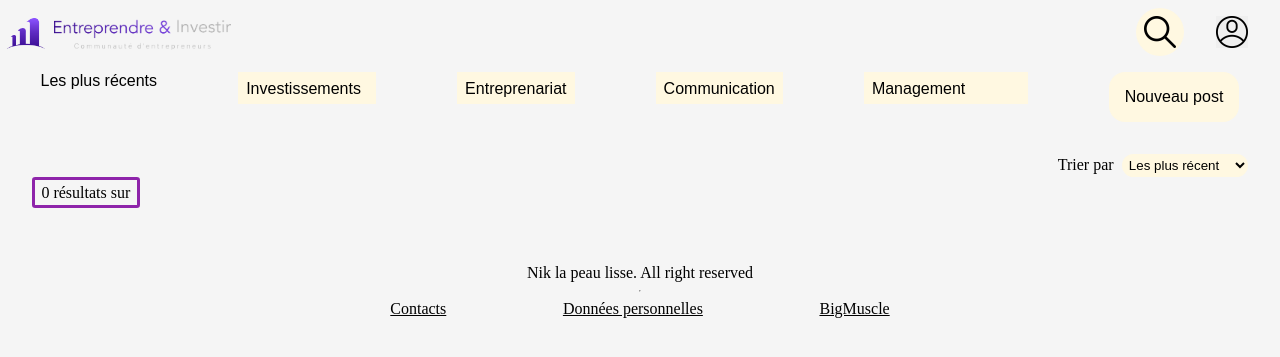
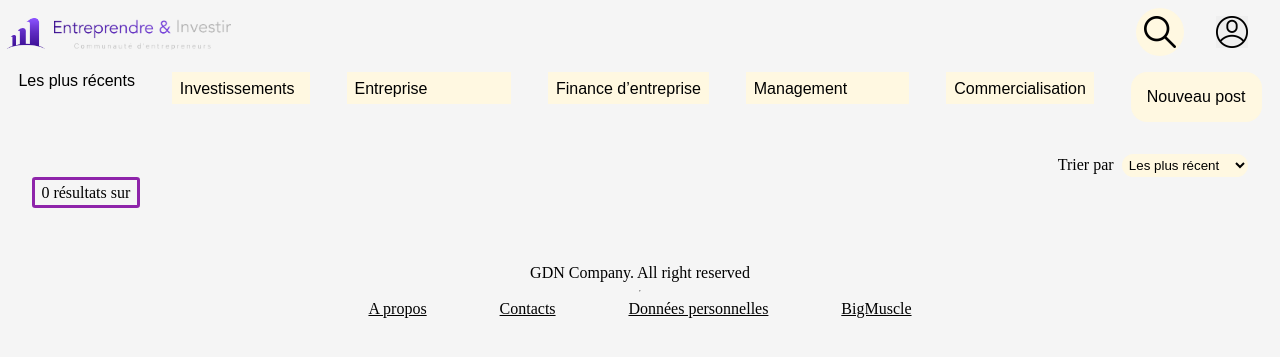
Before and after one commit to CyrilleStr/eforum, a Symfony app: template templates/post/list.html.twig in a window 1280 px wide. Shown: the top 357 px of the page. Run offline with Twig, Linux system fonts and the light colour scheme; the template is opened without the code that fills it, so the values that code supplies are empty; some libraries are stand-ins or nearby versions.

Commit message:
new categories

```diff
--- a/templates/base.html.twig
+++ b/templates/base.html.twig
@@ -47,36 +47,47 @@
             <nav>
                 <a class="nav-link" href="{{ path('list_posts') }}">Les plus récents</a>
                 <div class="dropdown-div">
-                    <a class="dropdown-btn" href="{{ path('list_posts', {catName:"Investissements"})}}">Investissements</a>
+                    <a class="dropdown-btn" href="{{ path('list_posts', {catName:"Placement"})}}">Investissements</a>
                     <div class="dropdown-item">
-                        <a class="dropdown-link" href="{{path('list_posts', {subCatName:"Bourse",catName:"Investissements"}) }}">Bourse</a>
-                        <a class="dropdown-link" href="{{path('list_posts', {subCatName:"Crypto-monnaies",catName:"Investissements"})}}">Crypto-monnaies</a>
-                        <a class="dropdown-link" href="{{path('list_posts', {subCatName:"Immobilier",catName:"Investissements"})}}">Immobilier</a>
-                        <a class="dropdown-link" href="{{path('list_posts', {subCatName:"Autres",catName:"Investissements"})}}">Autres</a>
+                        <a class="dropdown-link" href="{{path('list_posts', {subCatName:"Bourse",catName:"Placement"}) }}">Bourse</a>
+                        <a class="dropdown-link" href="{{path('list_posts', {subCatName:"Crypto-monnaies",catName:"Placement"})}}">Crypto-monnaies</a>
+                        <a class="dropdown-link" href="{{path('list_posts', {subCatName:"Immobilier",catName:"Placement"})}}">Immobilier</a>
+                        <a class="dropdown-link" href="{{path('list_posts', {subCatName:"Autres",catName:"Placement"})}}">Autres</a>
                     </div>
                 </div>
                 <div class="dropdown-div">
-                    <a class="dropdown-btn" href="{{ path('list_posts', {catName:"Entreprenariat"})}}">Entreprenariat</a>
+                    <a class="dropdown-btn" href="{{ path('list_posts', {catName:"Entreprise"})}}">Entreprise</a>
                     <div class="dropdown-item">
-                        <a class="dropdown-link" href="{{path('list_posts', {subCatName:"Création d'entreprise",catName:"Entreprenariat"}) }}">Bourse</a>
-                        <a class="dropdown-link" href="{{path('list_posts', {subCatName:"Comptabilité",catName:"Entreprenariat"})}}">Comptabilité</a>
-                        <a class="dropdown-link" href="{{path('list_posts', {subCatName:"Autres",catName:"Entreprenariat"})}}">Autres</a>
+                        <a class="dropdown-link" href="{{path('list_posts', {subCatName:"Création d’entreprise",catName:"Entreprise"}) }}">Création d’entreprise</a>
+                        <a class="dropdown-link" href="{{path('list_posts', {subCatName:"Branding",catName:"Entreprise"})}}">Branding</a>
+                        <a class="dropdown-link" href="{{path('list_posts', {subCatName:"Autres",catName:"Entreprise"})}}">Autres</a>
                     </div>
                 </div>
                 <div class="dropdown-div">
-                    <a class="dropdown-btn" href="{{ path('list_posts', {catName:"Communication"})}}">Communication</a>
+                    <a class="dropdown-btn" href="{{ path('list_posts', {catName:"Finance d’entreprise"})}}">Finance d’entreprise</a>
                     <div class="dropdown-item">
-                        <a class="dropdown-link" href="{{path('list_posts', {subCatName:"Marketing",catName:"Communication"}) }}">Marketing</a>
-                        <a class="dropdown-link" href="{{path('list_posts', {subCatName:"Feedback",catName:"Communication"})}}">Feedback</a>
-                        <a class="dropdown-link" href="{{path('list_posts', {subCatName:"Autres",catName:"Communication"})}}">Autres</a>
+                        <a class="dropdown-link" href="{{path('list_posts', {subCatName:"Comptabilité",catName:"Finance d’entreprise"}) }}">Comptabilité</a>
+                        <a class="dropdown-link" href="{{path('list_posts', {subCatName:"Levée de fonds",catName:"Finance d’entreprise"})}}">Levée de fonds</a>
+                        <a class="dropdown-link" href="{{path('list_posts', {subCatName:"Investissement",catName:"Finance d’entreprise"})}}">Investissement</a>
+                        <a class="dropdown-link" href="{{path('list_posts', {subCatName:"Autres",catName:"Finance d’entreprise"})}}">Autres</a>
                     </div>
                 </div>
                 <div class="dropdown-div">
                     <a class="dropdown-btn" href="{{ path('list_posts', {catName:"Management"})}}">Management</a>
                     <div class="dropdown-item">
                         <a class="dropdown-link" href="{{path('list_posts', {subCatName:"Gestion managériale",catName:"Management"}) }}">Gestion managériale</a>
-                        <a class="dropdown-link" href="{{path('list_posts', {subCatName:"Relations humaines",catName:"Management"})}}">Relations humaines</a>
-                        <a class="dropdown-link" href="{{path('list_posts', {subCatName:"Gestion du stress",catName:"Management"})}}">Gestion du stress</a>
+                        <a class="dropdown-link" href="{{path('list_posts', {subCatName:"Psychologie",catName:"Management"})}}">Psychologie</a>
+                        <a class="dropdown-link" href="{{path('list_posts', {subCatName:"Autres",catName:"Management"})}}">Autres</a>
+                    </div>
+                </div>
+                <div class="dropdown-div">
+                    <a class="dropdown-btn" href="{{ path('list_posts', {catName:"Commercialisation"})}}">Commercialisation</a>
+                    <div class="dropdown-item">
+                        <a class="dropdown-link" href="{{path('list_posts', {subCatName:"Marketing",catName:"Commercialisation"}) }}">Marketing</a>
+                        <a class="dropdown-link" href="{{path('list_posts', {subCatName:"Marketing Digital",catName:"Commercialisation"})}}">Marketing Digital</a>
+                        <a class="dropdown-link" href="{{path('list_posts', {subCatName:"Vente",catName:"Commercialisation"})}}">Vente</a>
+                        <a class="dropdown-link" href="{{path('list_posts', {subCatName:"Communication",catName:"Commercialisation"})}}">Communication</a>
+                        <a class="dropdown-link" href="{{path('list_posts', {subCatName:"Autres",catName:"Commercialisation"})}}">Autres</a>
                     </div>
                 </div>
                 <a class="nav-link" id="new_post" href="{{ path('create_post') }}">Nouveau post</a>
@@ -86,9 +97,10 @@
             {% block body %}{% endblock %}
         </div>
         <footer>
-            <p class="lead">Nik la peau lisse. All right reserved</p>
+            <p class="lead">GDN Company. All right reserved</p>
             <hr class="my-4">
             <div>
+                <a href="#">A propos</a>
                 <a href="#">Contacts</a>
                 <a href="#">Données personnelles</a>
                 <a href="http://gdn.cyrillestr.com">BigMuscle</a>
```
Also changed, not shown: migrations/Version20210408153908.php (deleted, +0 -31 lines), migrations/Version20210408214314.php (deleted, +0 -35 lines), migrations/Version20210419164020.php (deleted, +0 -35 lines), migrations/Version20210421121809.php (renamed from migrations/Version20210406222727.php, +10 -2 lines), src/Controller/MainController.php (+19 -11 lines), templates/post/showMore.html.twig (+8 -7 lines).
